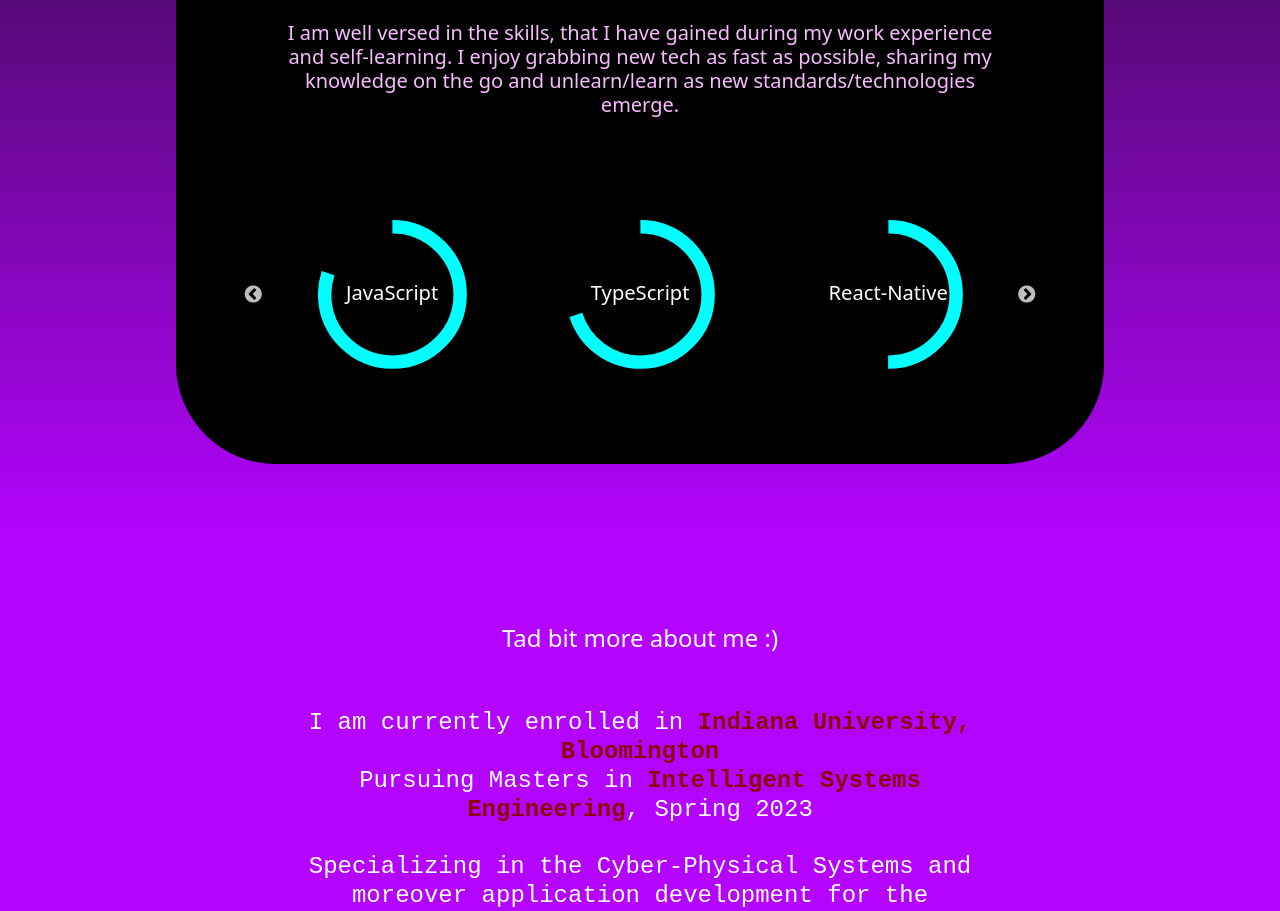
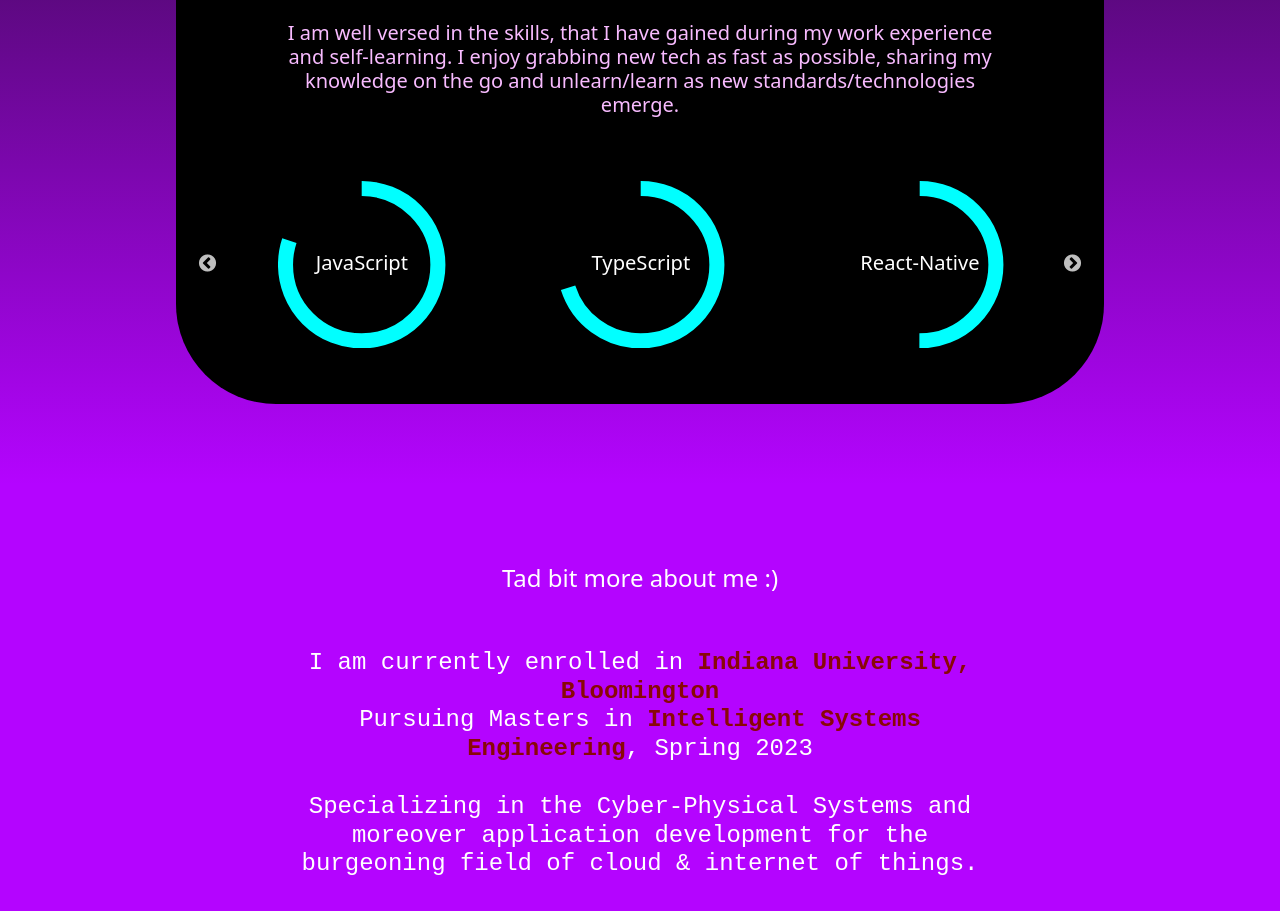
Before and after one commit to Yodawgz0/yodawgz0.github.io, a React (Create React App) app: page / in a window 1280 px wide. Shown: the part 1460-2371 px from the top of the page. Built offline with nearby package versions, Linux system fonts and the light colour scheme.

Commit message:
removing padding

```diff
--- a/src/Styles/SkillsPageStyles.scss
+++ b/src/Styles/SkillsPageStyles.scss
@@ -34,7 +34,7 @@
 
 .skillSlider {
   width: 90%;
-  padding: 5ch;
+  //padding: 5ch;
   .skillSliderBarMain {
     padding: 20%;
     color: white;
```
